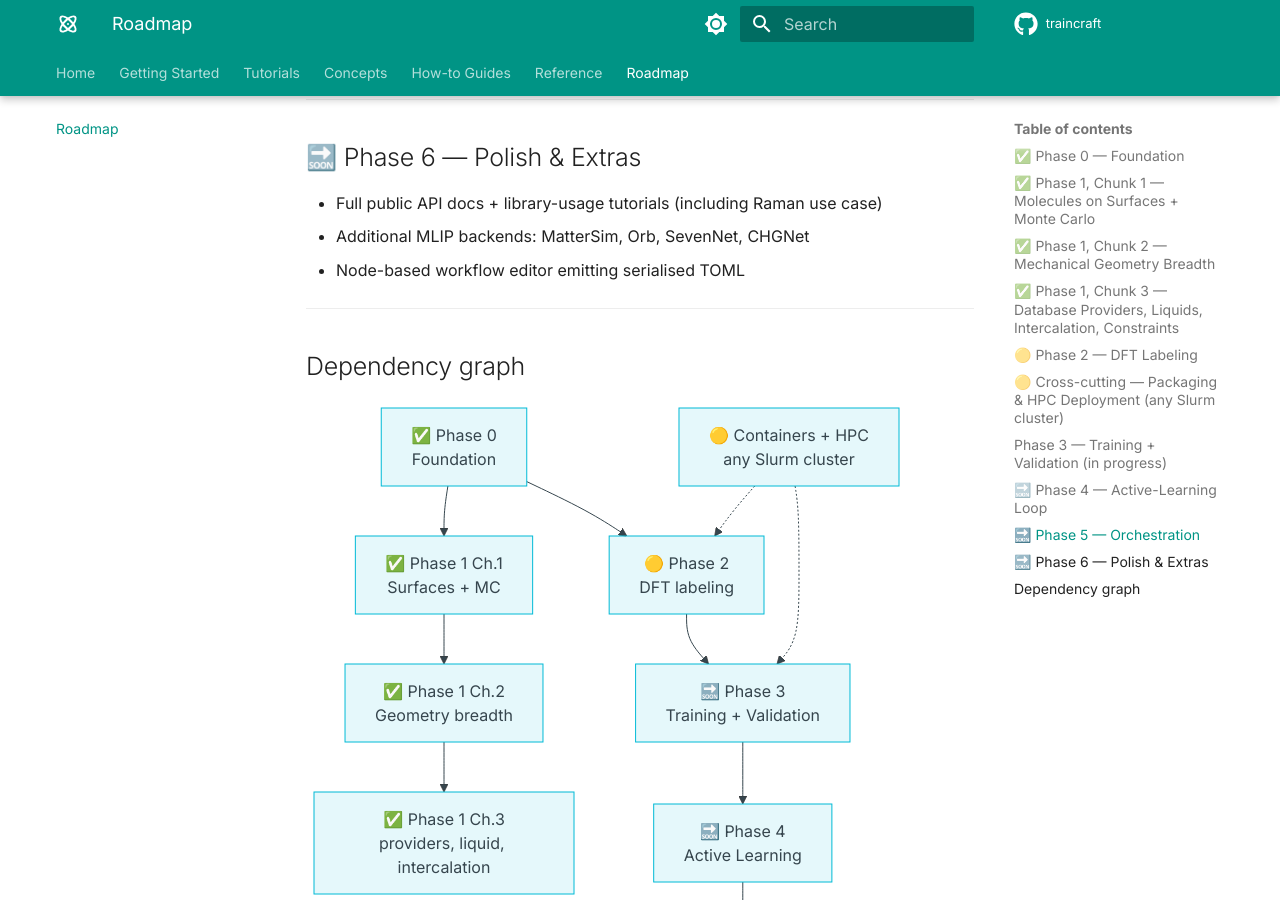
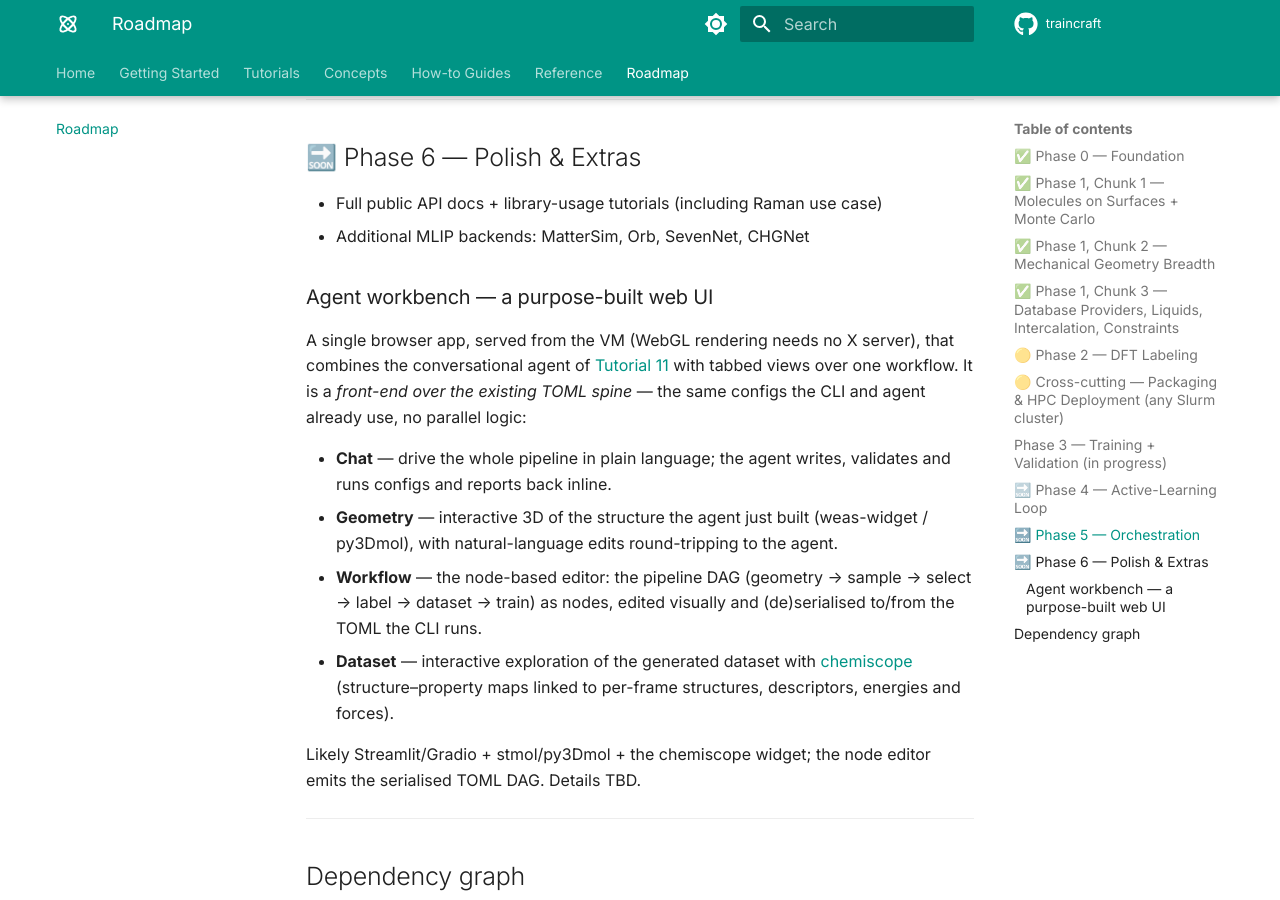
Before and after one commit to basillicus/traincraft, an MkDocs documentation site: the page built from docs/roadmap.md, in a window 1280 px wide and 900 px high, scrolled down 4081 px. Built offline with MkDocs 1.6.1 and Material for MkDocs 9.7.7, drawn with Linux system fonts in a browser that asks for light colours; comment, search, counter and statistics services are not loaded.

Commit message:
docs(roadmap): expand the node-editor item into a full agent workbench (chat + geometry/workflow/chemiscope-dataset tabs)
Co-Authored-By: Claude Opus 4.8 <noreply@anthropic.com>

```diff
--- a/docs/roadmap.md
+++ b/docs/roadmap.md
@@ -152,7 +152,29 @@ Parallel execution of the active-learning loop.
 
 - Full public API docs + library-usage tutorials (including Raman use case)
 - Additional MLIP backends: MatterSim, Orb, SevenNet, CHGNet
-- Node-based workflow editor emitting serialised TOML
+
+### Agent workbench — a purpose-built web UI
+
+A single browser app, served from the VM (WebGL rendering needs no X server),
+that combines the conversational agent of
+[Tutorial 11](tutorials/11-ai-agent.md) with tabbed views over one workflow.
+It is a *front-end over the existing TOML spine* — the same configs the CLI and
+agent already use, no parallel logic:
+
+- **Chat** — drive the whole pipeline in plain language; the agent writes,
+  validates and runs configs and reports back inline.
+- **Geometry** — interactive 3D of the structure the agent just built
+  (weas-widget / py3Dmol), with natural-language edits round-tripping to the
+  agent.
+- **Workflow** — the node-based editor: the pipeline DAG (geometry → sample →
+  select → label → dataset → train) as nodes, edited visually and
+  (de)serialised to/from the TOML the CLI runs.
+- **Dataset** — interactive exploration of the generated dataset with
+  [chemiscope](https://github.com/lab-cosmo/chemiscope) (structure–property
+  maps linked to per-frame structures, descriptors, energies and forces).
+
+Likely Streamlit/Gradio + stmol/py3Dmol + the chemiscope widget; the node editor
+emits the serialised TOML DAG. Details TBD.
 
 ---
 
```
Also changed, not shown: ROADMAP.md (+18 -2 lines).
